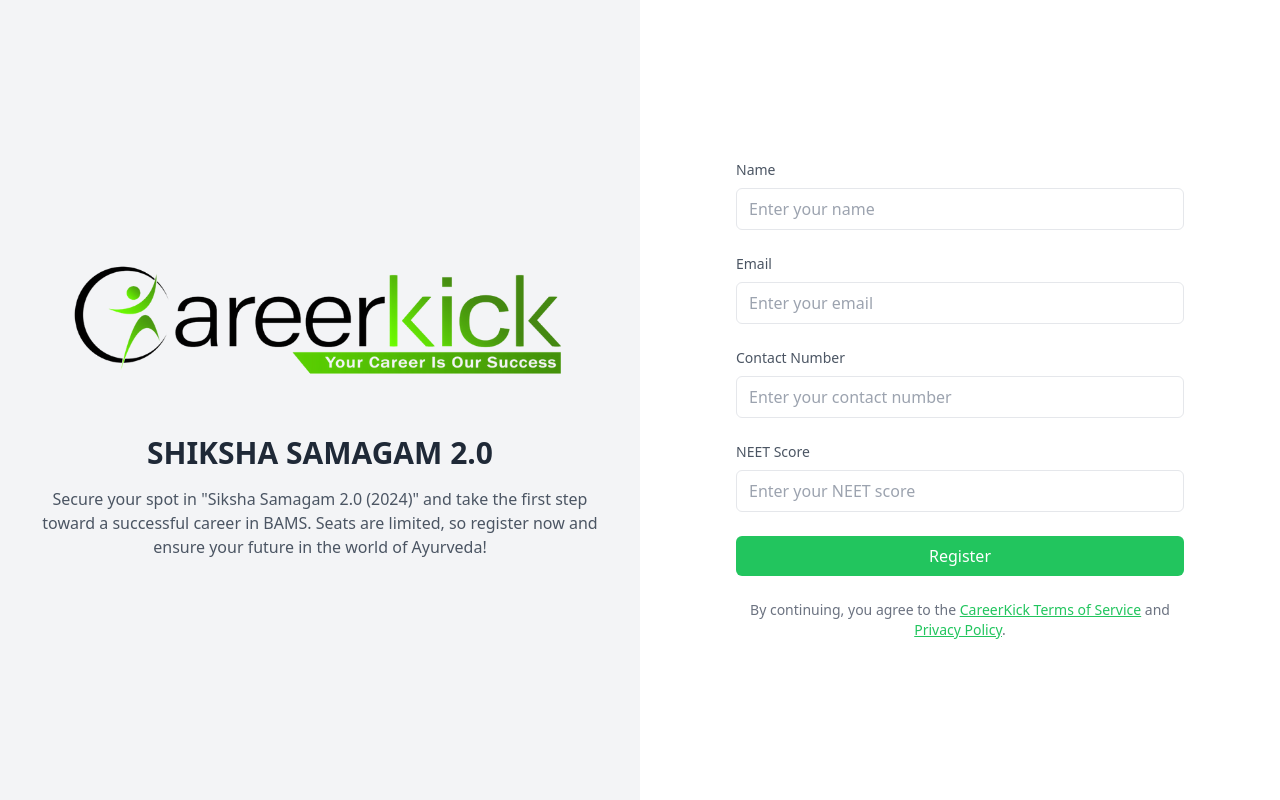
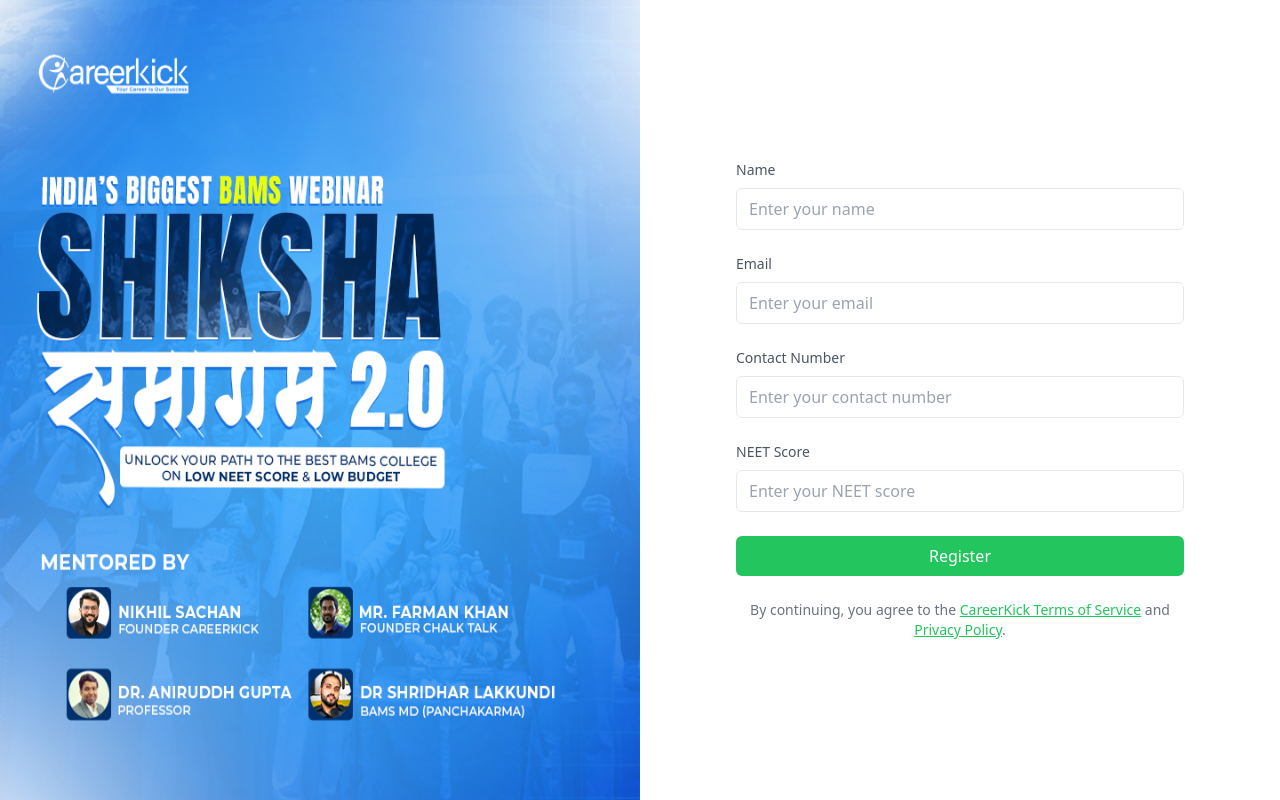
Before and after one commit to Pankajupadhyay01/Landing_page, a React (Vite) app: page /register in a window 1280 px wide. Built offline with nearby package versions, Linux system fonts and the light colour scheme.

Commit message:
added image in registration form

```diff
--- a/src/Page/RegistrationForm.tsx
+++ b/src/Page/RegistrationForm.tsx
@@ -55,17 +55,12 @@
   return (
     <div className="flex flex-col md:flex-row h-screen">
       {/* Left Div */}
-      <div className="w-full md:w-1/2 bg-gray-100 flex flex-col items-center justify-center p-4 md:p-8">
+      <div className="w-full md:w-1/2 bg-gray-100 flex">
         <img
-          src="/assets/Careerkick.png"
-          alt="Logo"
-          className="mb-4 md:mb-6"
+          src="/assets/webinar banner.png" // Replace with your image URL
+          alt="Left Image"
+          className="w-full h-full "
         />
-        <h1 className="text-2xl md:text-3xl font-bold text-gray-800 mb-2 md:mb-4">SHIKSHA SAMAGAM 2.0  </h1>
-        <p className="text-sm md:text-base text-gray-600 text-center">
-          Secure your spot in "Siksha Samagam 2.0 (2024)" and take the first step toward a successful career in BAMS. Seats are limited, so register now and ensure your future in the world of Ayurveda!
-
-        </p>
       </div>
 
       {/* Right Div */}
```
Also changed, not shown: public/assets/webinar banner.png (added).
